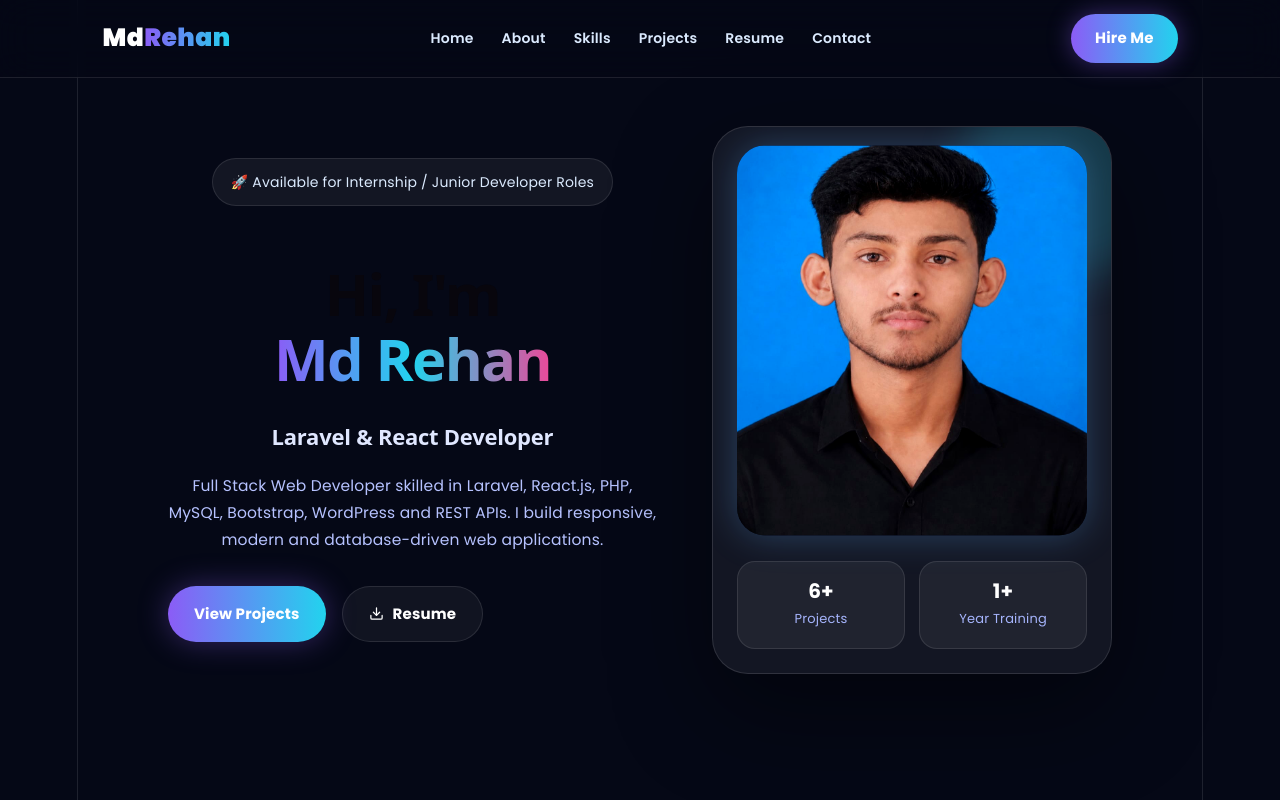
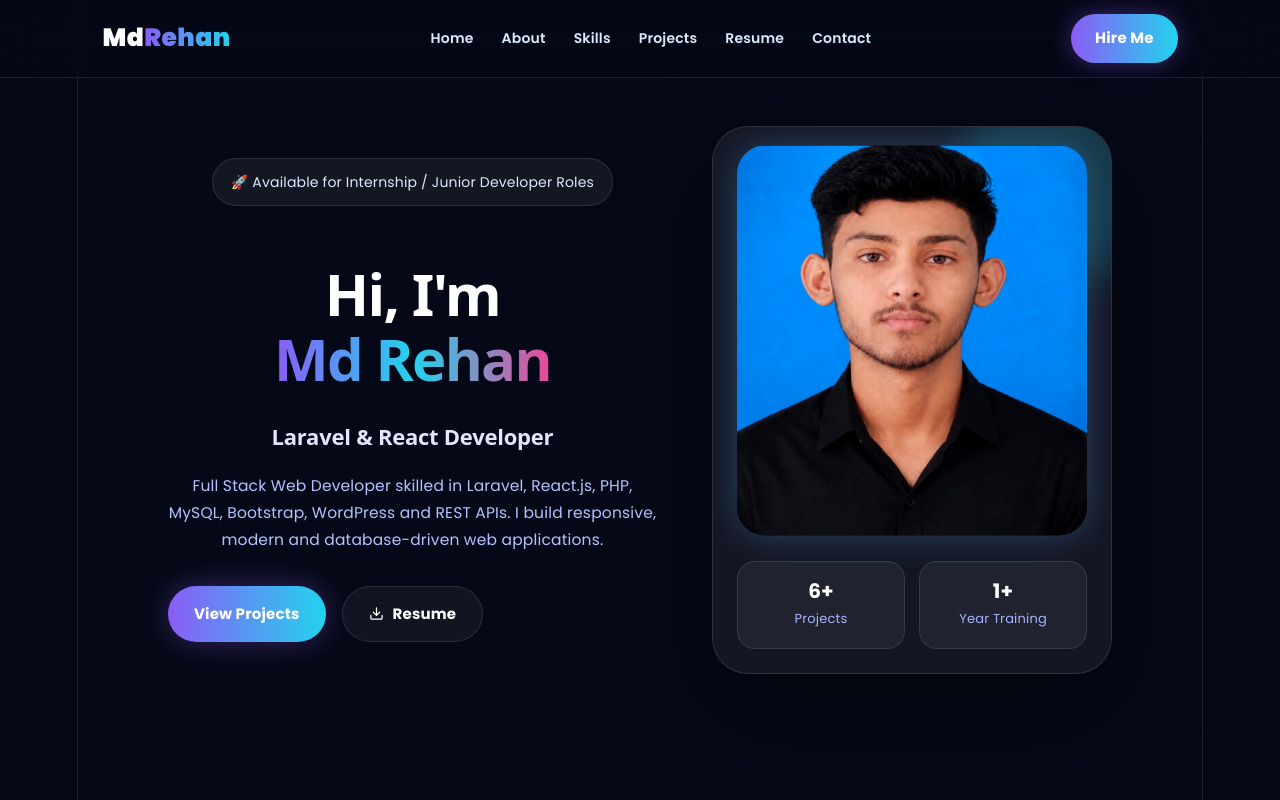
Before and after one commit to mdrehan8084/my-portfolio-animated, a React (Vite) app: page / in a window 1280 px wide. Shown: the top 800 px of the page. Built offline with nearby package versions, Linux system fonts and the light colour scheme.

Commit message:
Updated portfolio

```diff
--- a/src/index.css
+++ b/src/index.css
@@ -70,7 +70,7 @@ h1,
 h2 {
   font-family: var(--heading);
   font-weight: 500;
-  color: var(--text-h);
+  color: #fff;
 }
 
 h1 {
```
